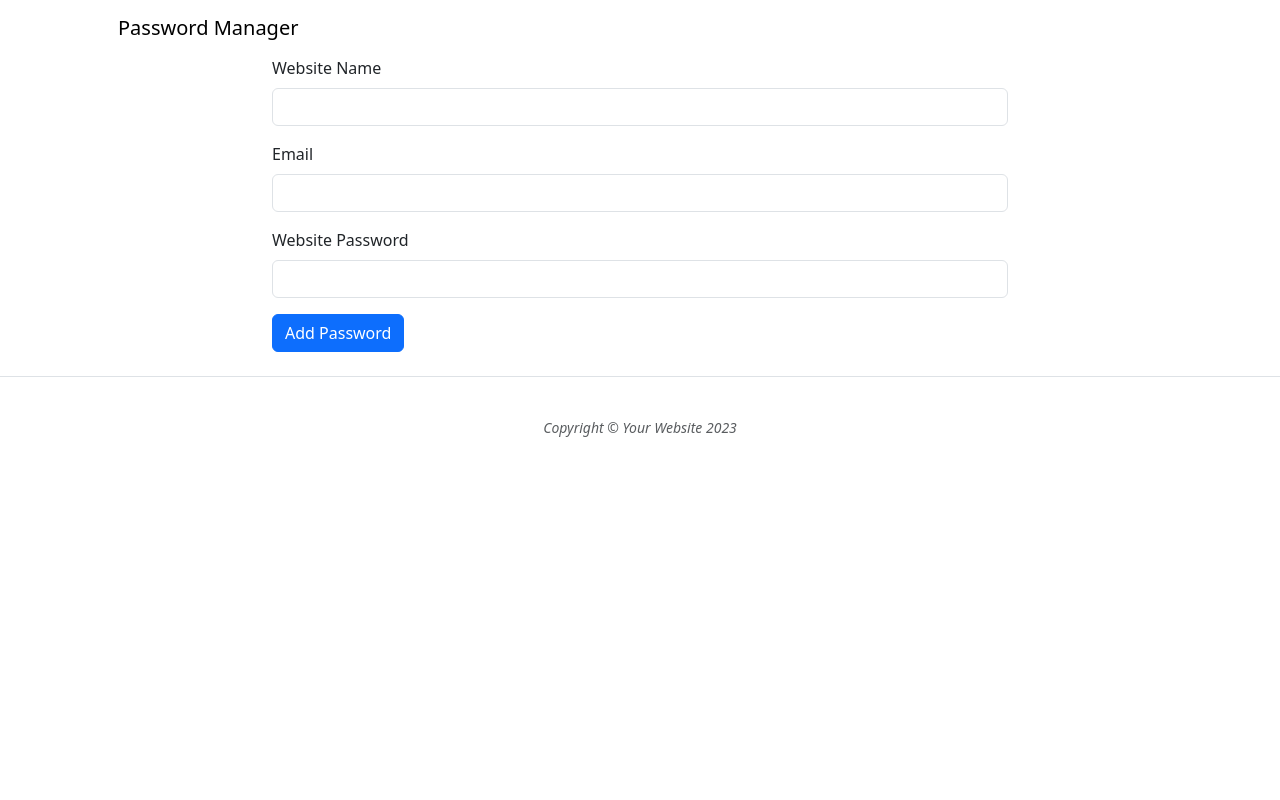
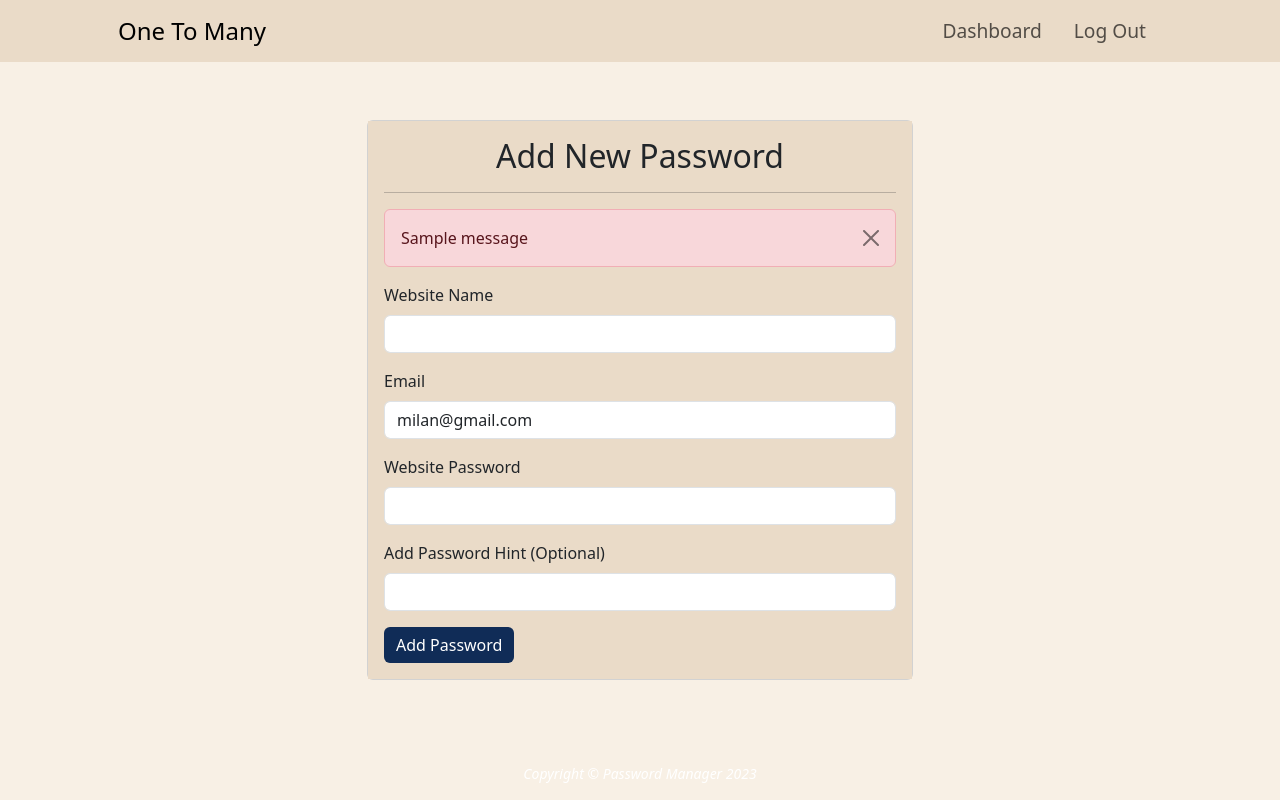
Before and after one commit to Milan-Wcislo/Password-Reminder, a Flask app: page /add in a window 1280 px wide. Run offline with Flask 3, Linux system fonts and the light colour scheme; a user stored in the database is signed in; one stand-in notice (Sample message) is shown; some libraries are stand-ins or nearby versions.

Commit message:
Looks good

```diff
--- a/forms.py
+++ b/forms.py
@@ -21,12 +21,18 @@ class AddPassword(FlaskForm):
     website_name = StringField('Website Name', validators=[DataRequired()])
     email = EmailField('Email', validators=[DataRequired()])
     website_password = PasswordField('Website Password', validators=[DataRequired()])
+    website_password_hint = StringField('Add Password Hint (Optional)')
     submit = SubmitField('Add Password')
 
 
 class EditPassword(FlaskForm):
     website_name = StringField('Website Name', validators=[DataRequired()])
     email = EmailField('Email', validators=[DataRequired()])
-    old_website_password = StringField('Old Website Password', validators=[DataRequired()], render_kw={'disabled': True})
     website_password = PasswordField('New Website Password', validators=[DataRequired()])
+    website_password_hint = StringField('Add Password Hint (Optional)')
     submit = SubmitField('Edit Password')
+
+
+class SearchForm(FlaskForm):
+    search = StringField('Search For Valid Passwords', validators=[DataRequired()], render_kw={"placeholder": "Search for passwords"})
+    submit = SubmitField('Search')
--- a/main.py
+++ b/main.py
@@ -1,13 +1,11 @@
-from flask import Flask, jsonify, request, render_template, url_for, redirect
+from flask import Flask, render_template, url_for, redirect, flash
 from flask_sqlalchemy import SQLAlchemy
 from flask_bootstrap import Bootstrap5
 from flask_login import UserMixin, login_user, LoginManager, current_user, logout_user, login_required
 from werkzeug.security import generate_password_hash, check_password_hash
-import random
 import pyperclip
-import json
 
-from forms import RegisterForm, LoginForm, AddPassword, EditPassword
+from forms import RegisterForm, LoginForm, AddPassword, EditPassword, SearchForm
 
 app = Flask(__name__)
 app.config['SECRET_KEY'] = '8BYkEfBA6O6donzWlSihBXox7C0sKR6b'
@@ -45,6 +43,7 @@ class Passwords(db.Model):
     email = db.Column(db.String(250), nullable=False)
     website_name = db.Column(db.String(250), nullable=False)
     website_password = db.Column(db.String(250), nullable=False)
+    website_password_hint = db.Column(db.String(250), nullable=True)
 
 
 with app.app_context():
@@ -52,7 +51,7 @@ with app.app_context():
 
 
 @app.route('/')
-def get_all_posts():
+def home():
     return render_template("index.html")
 
 
@@ -62,8 +61,8 @@ def register():
 
     if form.validate_on_submit():
         if User.query.filter_by(email=form.email.data).first():
-            # User already exists
-            return render_template("register.html", form=form, registered=False)
+            flash("User Exists!")
+            return redirect(url_for('register'))
         new_user = User(
             name=form.name.data,
             email=form.email.data,
@@ -74,7 +73,7 @@ def register():
 
         login_user(new_user)
         return redirect(url_for('dashboard'))
-    return render_template("register.html", form=form, registered=False)
+    return render_template("forms.html", form=form, registered=False, is_register=True)
 
 
 @app.route('/login', methods=['GET', 'POST'])
@@ -86,14 +85,19 @@ def login():
             if check_password_hash(user.password, form.password.data):
                 login_user(user)
                 return redirect(url_for('dashboard'))
-        return render_template("login.html", form=form, registered=False)
-    return render_template("login.html", form=form, registered=False)
+            else:
+                flash("Wrong Password!")
+                return redirect(url_for('login'))
+        else:
+            flash("No user available!")
+            return redirect(url_for('login'))
+    return render_template("forms.html", form=form, registered=False, is_login=True)
 
 
 @app.route('/logout')
 def logout():
     logout_user()
-    return redirect(url_for('get_all_posts'))
+    return redirect(url_for('home'))
 
 
 @login_required
@@ -101,25 +105,37 @@ def logout():
 @login_required
 def dashboard():
     passwords = Passwords.query.filter_by(user_id=current_user.id).all()
-    return render_template("dashboard.html", registered=True, passwords=passwords)
+    form = SearchForm()
+    if form.validate_on_submit():
+        valid_passwords = [password.website_name for password in passwords if check_password_hash(password.website_password, form.search.data)]
+        if valid_passwords:
+            flash(f"Password found in: {', '.join(valid_passwords)}")
+            return redirect(url_for('dashboard'))
+        else:
+            flash("Error!")
+            return redirect(url_for('dashboard'))
+    return render_template("dashboard.html", registered=True, passwords=passwords, form=form)
 
 
 @login_required
 @app.route('/add', methods=['GET', 'POST'])
 @login_required
 def add_password():
-    form = AddPassword()
+    form = AddPassword(
+        email=current_user.email,
+    )
     if form.validate_on_submit():
         new_password_obj = Passwords(
             user_id=current_user.id,
             email=form.email.data,
             website_name=form.website_name.data,
-            website_password=form.website_password.data
+            website_password=generate_password_hash(form.website_password.data, method='pbkdf2:sha256', salt_length=15),
+            website_password_hint=form.website_password_hint.data
         )
         db.session.add(new_password_obj)
         db.session.commit()
         return redirect(url_for('dashboard'))
-    return render_template("add.html", form=form, registered=True)
+    return render_template("forms.html", form=form, registered=True, is_add_password=True)
 
 
 @app.route('/edit_password/<int:password_id>', methods=['GET', 'POST'])
@@ -129,20 +145,22 @@ def edit_password(password_id):
     form = EditPassword(
         email=password_to_edit.email,
         website_name=password_to_edit.website_name,
-        old_website_password=password_to_edit.website_password
+        old_website_password=password_to_edit.website_password,
+        website_password_hint=password_to_edit.website_password_hint
     )
     if form.validate_on_submit():
         password_to_edit.email = form.email.data
         password_to_edit.website_name = form.website_name.data
         password_to_edit.website_password = form.website_password.data
+        password_to_edit.website_password_hint = form.website_password_hint.data
         db.session.commit()
         return redirect(url_for('dashboard'))
-    return render_template("edit.html", form=form, registered=True)
+    return render_template("forms.html", form=form, registered=True, is_edit_password=True)
 
 
 @app.route('/delete/<int:password_id>')
 def delete_password(password_id):
-    password_to_delete = Passwords.query.get(password_id)
+    password_to_delete = db.get_or_404(Passwords, password_id)
     db.session.delete(password_to_delete)
     db.session.commit()
     return redirect(url_for('dashboard'))
@@ -150,35 +168,10 @@ def delete_password(password_id):
 
 @app.route('/copy/<int:password_id>')
 def copy_password(password_id):
-    password_to_copy = Passwords.query.get(password_id)
+    password_to_copy = db.get_or_404(Passwords, password_id)
     pyperclip.copy(password_to_copy.website_password)
     return redirect(url_for('dashboard'))
 
 
-"""RANDOM PASSWORD GENERATOR"""
-
-
-def generate_password():
-    letters = ['a', 'b', 'c', 'd', 'e', 'f', 'g', 'h', 'i', 'j', 'k', 'l', 'm', 'n', 'o', 'p', 'q', 'r', 's', 't',
-               'u',
-               'v',
-               'w', 'x', 'y', 'z', 'A', 'B', 'C', 'D', 'E', 'F', 'G', 'H', 'I', 'J', 'K', 'L', 'M', 'N', 'O', 'P',
-               'Q',
-               'R',
-               'S', 'T', 'U', 'V', 'W', 'X', 'Y', 'Z']
-    numbers = ['0', '1', '2', '3', '4', '5', '6', '7', '8', '9']
-    symbols = ['!', '#', '$', '%', '&', '(', ')', '*', '+']
-
-    letters_list = [random.choice(letters) for _ in range(random.randint(8, 10))]
-    symbols_list = [random.choice(symbols) for _ in range(random.randint(3, 6))]
-    numbers_list = [random.choice(numbers) for _ in range(random.randint(2, 4))]
-
-    password_list = letters_list + symbols_list + numbers_list
-    random.shuffle(password_list)
-    new_password = "".join(password_list)
-
-    return new_password
-
-
 if __name__ == "__main__":
     app.run(debug=True, port=5002)
--- a/static/css/style.css
+++ b/static/css/style.css
@@ -0,0 +1,123 @@
+:root {
+  --beige1: #F8F0E5;
+  --beige2: #EADBC8;
+  --beige3: #DAC0A3;
+  --navy: #102C57;
+}
+
+.btn-primary {
+    background-color: var(--navy);
+    border: none;
+}
+
+html,
+.wrap {
+    background-color: var(--beige1);
+}
+
+.wrap {
+    display: flex;
+    align-items: center;
+}
+
+.dashboard-wrap {
+    background-color: var(--beige1);
+    padding: 10vh 0;
+}
+
+nav {
+    background-color: var(--beige2);
+}
+
+nav .navbar-brand {
+    font-size: 1.5rem;
+}
+
+nav .nav-link {
+    font-size: 1.2rem;
+}
+
+main {
+    min-height: 100vh;
+}
+
+#home .layout-wrap {
+    overflow: hidden;
+    height: 100vh;
+    background-position: bottom center;
+}
+
+#home .row {
+    height: 100vh;
+}
+
+#home h1,
+#home .lead {
+    position: relative;
+    text-align: center;
+    color: white;
+    z-index: 1;
+}
+
+
+#home h1 {
+    margin-top: 12vh;
+    padding: 15px 0;
+}
+
+#home .lead {
+    margin-top: 3vh;
+    padding: 10px 20px;
+}
+
+#home h1::after,
+#home .lead::after {
+    content: "";
+    position: absolute;
+    inset: 0;
+    background-color: var(--beige3);
+    z-index: -1;
+    mix-blend-mode: multiply;
+    opacity: 0.8;
+    border-radius: 10px;
+}
+
+#home .btn-box {
+    display: flex;
+    padding: 10%;
+    justify-content: center;
+}
+
+.btn-box .btn {
+    font-size: 2.4rem;
+    padding: 10px 40px;
+    margin: 0 10px;
+}
+
+.card-body {
+    background-color: var(--beige2);
+}
+
+.table-striped>thead>tr>th {
+    background-color: var(--beige3);
+    font-size: 1.2rem;
+    color: #fff;
+}
+
+.table-striped td {
+    vertical-align: middle;
+}
+
+.table-striped>tbody>tr:nth-child(odd)>td {
+   background-color: var(--beige1);
+}
+
+.table-striped>tbody>tr:nth-child(even)>td {
+    background-color: var(--beige2);
+}
+
+.table-striped .password {
+    font-weight: bold;
+    color: #000;
+    text-decoration: none;
+}
--- a/templates/add.html
+++ /dev/null
@@ -1,15 +0,0 @@
-{% from "bootstrap5/form.html" import render_form %}
-{% block content %}
-{% include "header.html" %}
-
-<main class="mb-4">
-  <div class="container">
-    <div class="row">
-      <div class="col-lg-8 col-md-10 mx-auto">
-        {{ render_form(form) }}
-      </div>
-    </div>
-  </div>
-</main>
-
-{% include "footer.html" %} {% endblock %}
--- a/templates/footer.html
+++ b/templates/footer.html
@@ -1,42 +1,14 @@
 <!-- Footer-->
-        <footer class="border-top">
+        <footer class="fixed-bottom pb-3">
           <div class="container px-4 px-lg-5">
               <div class="row gx-4 gx-lg-5 justify-content-center">
                   <div class="col-md-10 col-lg-8 col-xl-7">
-                      <ul class="list-inline text-center">
-                          <li class="list-inline-item">
-                              <a href="#!">
-                                  <span class="fa-stack fa-lg">
-                                      <i class="fas fa-circle fa-stack-2x"></i>
-                                      <i class="fab fa-twitter fa-stack-1x fa-inverse"></i>
-                                  </span>
-                              </a>
-                          </li>
-                          <li class="list-inline-item">
-                              <a href="#!">
-                                  <span class="fa-stack fa-lg">
-                                      <i class="fas fa-circle fa-stack-2x"></i>
-                                      <i class="fab fa-facebook-f fa-stack-1x fa-inverse"></i>
-                                  </span>
-                              </a>
-                          </li>
-                          <li class="list-inline-item">
-                              <a href="#!">
-                                  <span class="fa-stack fa-lg">
-                                      <i class="fas fa-circle fa-stack-2x"></i>
-                                      <i class="fab fa-github fa-stack-1x fa-inverse"></i>
-                                  </span>
-                              </a>
-                          </li>
-                      </ul>
-                      <div class="small text-center text-muted fst-italic">Copyright &copy; Your Website 2023</div>
+                      <div class="small text-center text-white fst-italic">Copyright &copy; Password Manager 2023</div>
                   </div>
               </div>
           </div>
       </footer>
-      <!-- Bootstrap core JS-->
-      <script src="https://cdn.jsdelivr.net/npm/bootstrap@5.2.3/dist/js/bootstrap.bundle.min.js"></script>
-      <!-- Core theme JS-->
-<!--      <script src="{{ url_for('static', filename='js/scripts.js') }}"></script>-->
+      <!-- Bootstrap core JS -->
+      {{ bootstrap.load_js() }}
   </body>
 </html>
--- /dev/null
+++ b/templates/forms.html
@@ -0,0 +1,42 @@
+{% from "bootstrap5/form.html" import render_form %}
+{% block content %}
+{% include "header.html" %}
+
+<main class="wrap">
+  <div class="container py-5">
+    <div class="row">
+      <div class="col-lg-6 col-md-10 mx-auto">
+        <div class="card">
+            <div class="card-body">
+            <!-- Titles -->
+            {% if is_register: %}
+                <h2 class="card-title text-center">Register</h2>
+            {% elif is_login: %}
+                <h2 class="card-title text-center">Login</h2>
+            {% elif is_add_password: %}
+                <h2 class="card-title text-center">Add New Password</h2>
+            {% else %}
+                <h2 class="card-title text-center">Edit Password</h2>
+            {% endif %}
+                <hr>
+            <!-- Flash messages -->
+            {% with messages = get_flashed_messages() %}
+                {% if messages %}
+                  {% for message in messages %}
+                    <div class="alert alert-danger w-100 alert-dismissible fade show" role="alert">
+                        {{ message }}
+                        <button type="button" class="btn-close" data-bs-dismiss="alert" aria-label="Close"></button>
+                    </div>
+                  {% endfor %}
+                {% endif %}
+            {% endwith %}
+            <!-- Form Render -->
+            {{ render_form(form) }}
+            </div>
+        </div>
+      </div>
+    </div>
+  </div>
+</main>
+
+{% include "footer.html" %} {% endblock %}
--- a/templates/header.html
+++ b/templates/header.html
@@ -8,7 +8,7 @@
     />
     <meta name="description" content="" />
     <meta name="author" content="" />
-    <title>Password Manager</title>
+    <title>One To Many</title>
     {% block styles %}
     <!-- Load Bootstrap-Flask CSS here -->
     {{ bootstrap.load_css() }}
@@ -21,9 +21,9 @@
   </head>
   <body>
     <!-- Navigation-->
-    <nav class="navbar navbar-expand-lg navbar-light" id="mainNav">
+    <nav class="navbar fixed-top navbar-expand-lg navbar-light background-light" id="mainNav">
       <div class="container px-4 px-lg-5">
-        <a class="navbar-brand" href="/">Password Manager</a>
+        <a class="navbar-brand" href="/">One To Many</a>
         <button
           class="navbar-toggler"
           type="button"
@@ -38,6 +38,37 @@
         </button>
         <div class="collapse navbar-collapse" id="navbarResponsive">
           <ul class="navbar-nav ms-auto py-4 py-lg-0">
+            {% if not current_user.is_authenticated %}
+            <li class="nav-item">
+              <a
+                class="nav-link px-lg-3"
+                href="{{ url_for('login') }}"
+                >Login</a
+              >
+            </li>
+            <li class="nav-item">
+              <a
+                class="nav-link px-lg-3"
+                href="{{ url_for('register') }}"
+                >Register</a
+              >
+            </li>
+            {% else %}
+            <li class="nav-item">
+              <a
+                class="nav-link px-lg-3"
+                href="{{ url_for('dashboard') }}"
+                >Dashboard</a
+              >
+            </li>
+            <li class="nav-item">
+              <a
+                class="nav-link px-lg-3"
+                href="{{ url_for('logout') }}"
+                >Log Out</a
+              >
+            </li>
+            {% endif %}
           </ul>
         </div>
       </div>
```
Also changed, not shown: requirements.txt (added, +8 -0 lines), templates/dashboard.html (+35 -13 lines), templates/edit.html (deleted, +0 -15 lines), templates/index.html (+21 -0 lines), templates/login.html (deleted, +0 -15 lines), templates/register.html (deleted, +0 -15 lines), instance/secure.db (deleted), static/assets/img/layout_1920.jpg (added), 1 other file.
